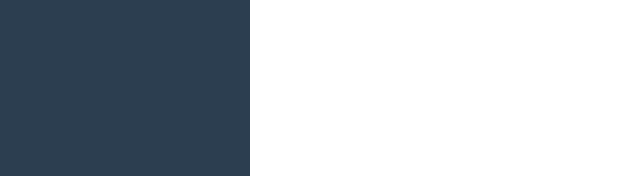
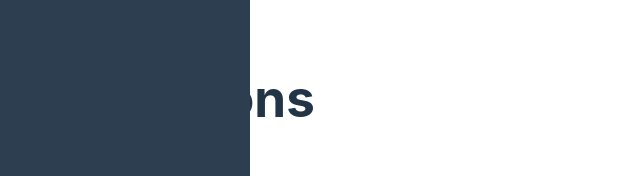
Before and after one commit to D-labz/Roamio, a React (Vite) app: page / in a window 1280 px wide. Shown: the part 302-478 px from the top of the page, without its empty margins (0-640 px from the left). Built offline with nearby package versions, Linux system fonts and the light colour scheme.

Commit message:
listing component

```diff
--- a/src/App.jsx
+++ b/src/App.jsx
@@ -20,6 +20,7 @@
   return (
     <>
       <Sidebar />
+      <Homepage />
     </>
   );
 }
--- a/src/Pages/Homepage.jsx
+++ b/src/Pages/Homepage.jsx
@@ -1,5 +1,9 @@
 import React from "react";
 
 export default function Homepage() {
-  return <div>Homepage</div>;
+  return (
+    <div>
+      <h1>Destinations</h1>
+    </div>
+  );
 }
--- /dev/null
+++ b/src/components/DestinationListing.jsx
@@ -0,0 +1 @@
+import DestinationCard from "./DestinationCard.jsx";
```
